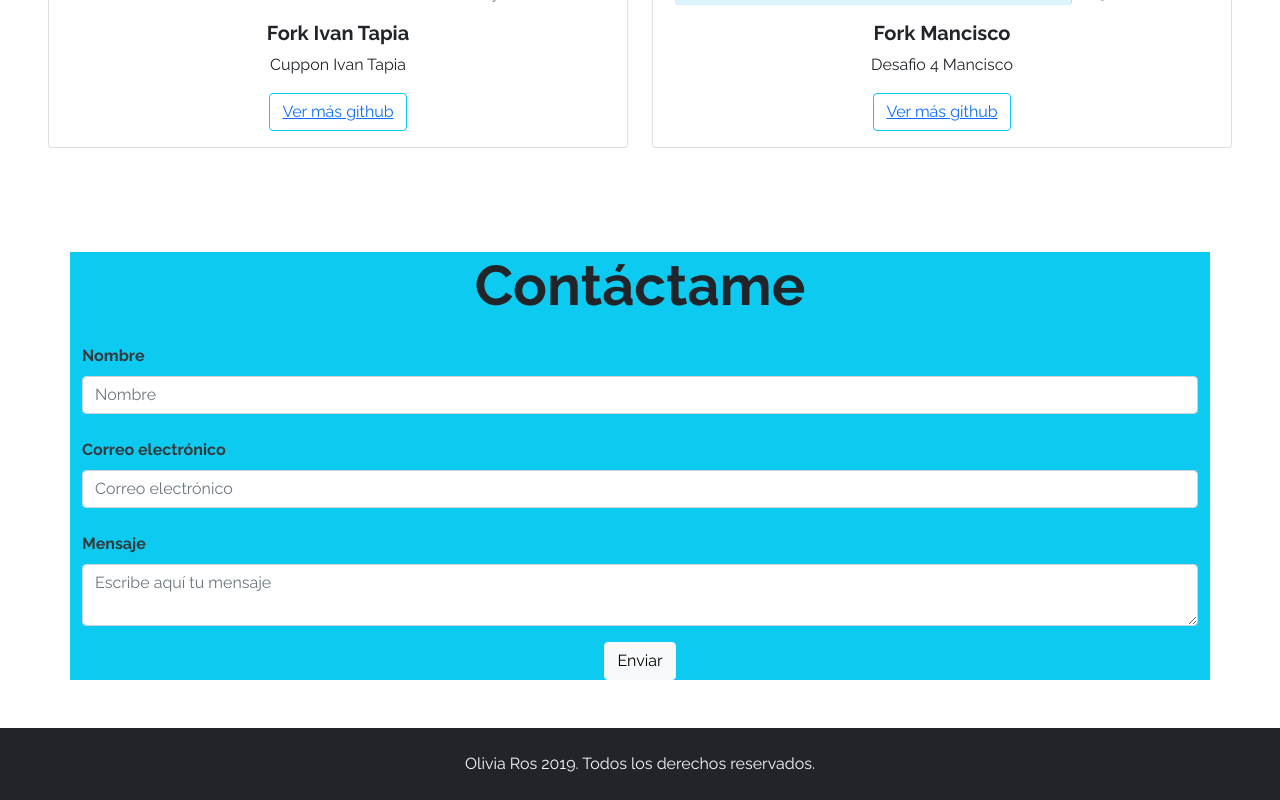
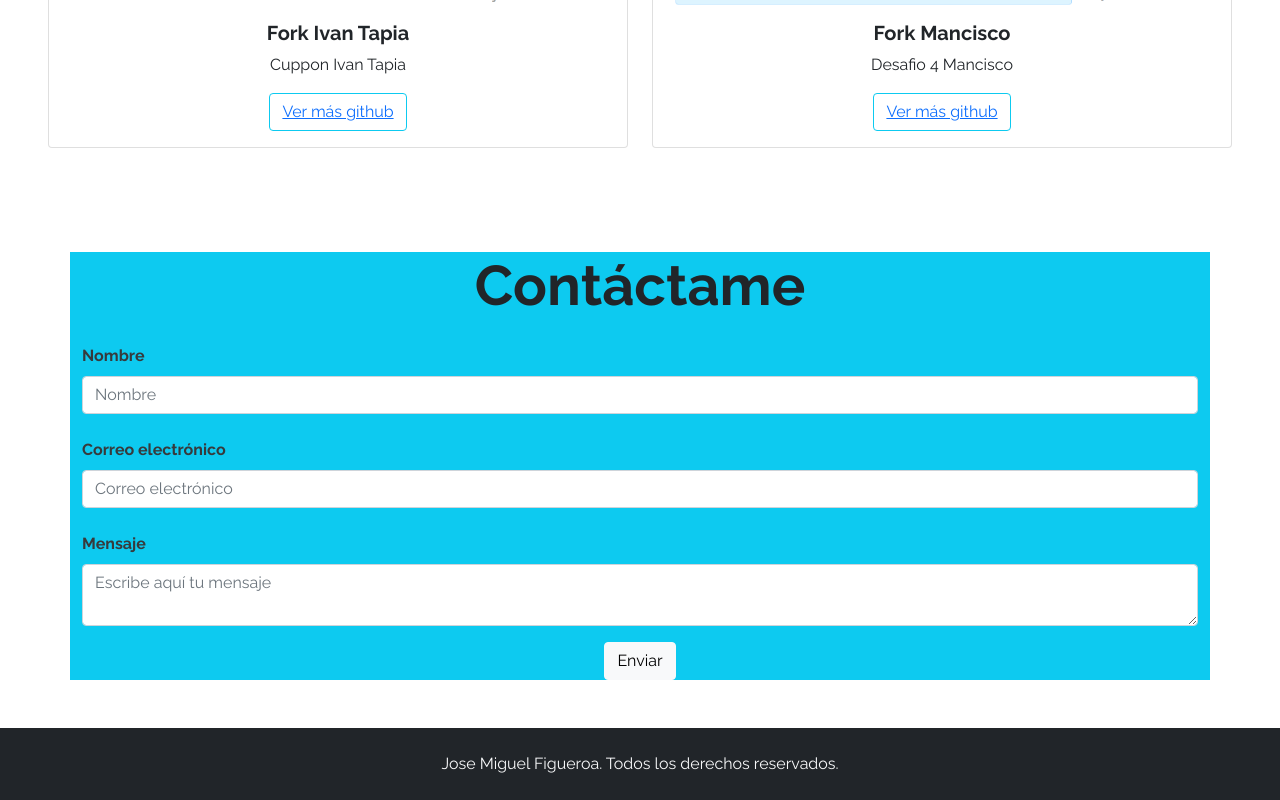
Before and after one commit to Josemfigueroa04/examen-latam, a plain HTML site: page index.html in a window 1280 px wide. Shown: the part 2736-3536 px from the top of the page. Drawn offline with nearby package versions, Linux system fonts and the light colour scheme.

Commit message:
cambios en footer

```diff
--- a/index.html
+++ b/index.html
@@ -253,7 +253,7 @@
 
 
     <footer class="bg-dark text-center text-light p-4">
-        <p class="mb-0">Olivia Ros 2019. Todos los derechos reservados.</p>
+        <p class="mb-0">Jose Miguel Figueroa. Todos los derechos reservados.</p>
     </footer>
 
 
```
